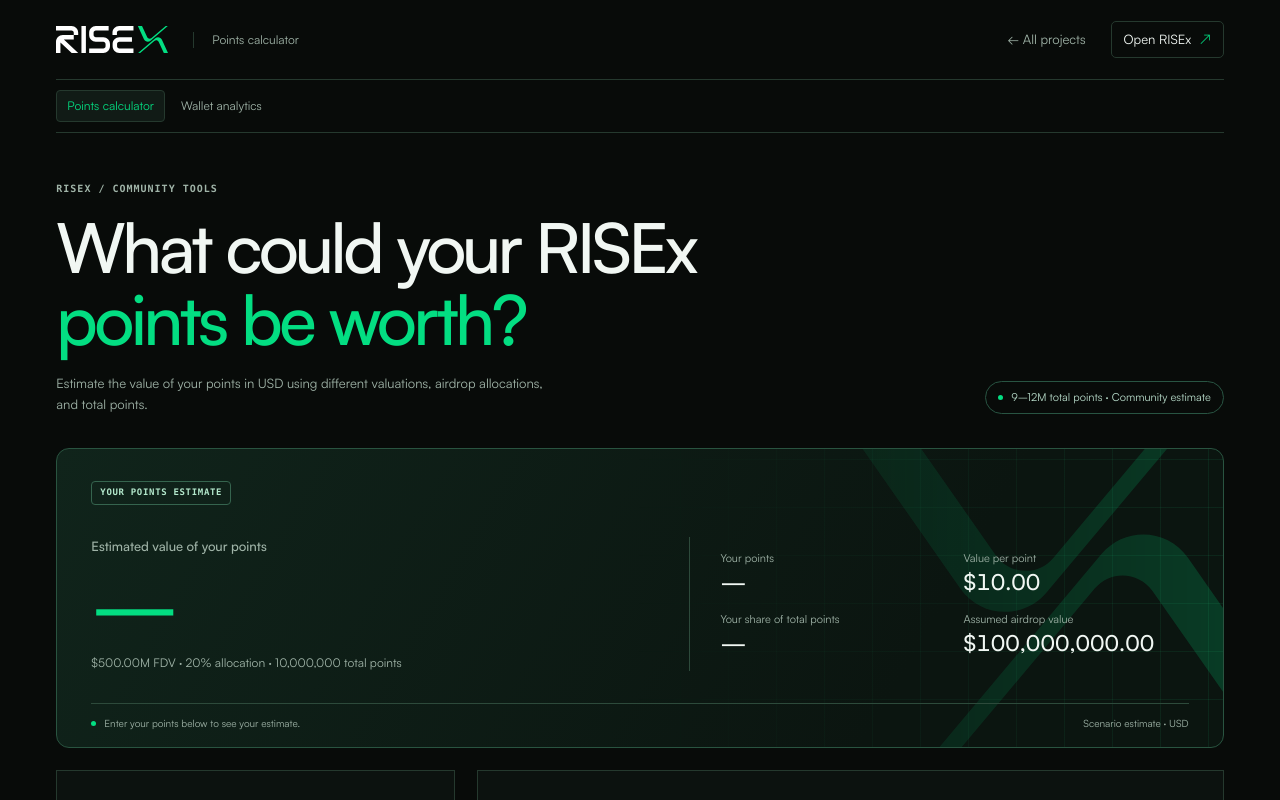
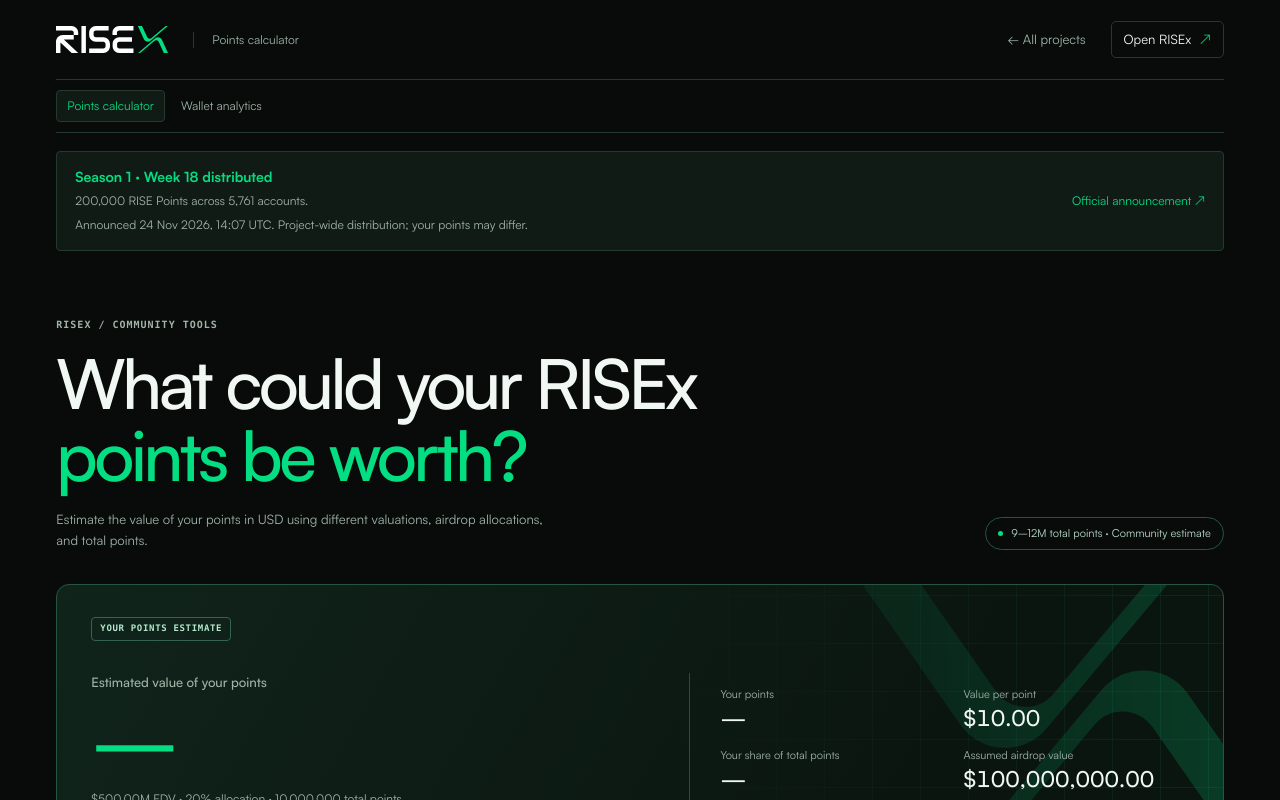
Before and after one commit to Nerevarine22/ArcusP, a Next.js app: page /risex in a window 1280 px wide. Shown: the top 800 px of the page. Built offline with nearby package versions, Linux system fonts and the light colour scheme; no server answers.

Commit message:
Show confirmed RISEx Week 18 points distribution

```diff
--- a/app/risex/risex.css
+++ b/app/risex/risex.css
@@ -117,6 +117,10 @@
 .rx-method > div:last-child > p:last-child { margin-bottom: 0; }
 .rx-method > div:last-child > .rx-formula { color: var(--rx-text); font-family: var(--rx-mono); overflow-wrap: anywhere; }
 .rx-footer { display: flex; align-items: center; justify-content: space-between; gap: 12px; padding: 1px 0 23px; color: var(--rx-muted); font: 500 10px/1.5 var(--rx-mono); }
+.rx-distribution { display: flex; align-items: center; justify-content: space-between; flex-wrap: wrap; gap: 12px 24px; margin: 18px 0; padding: 16px 18px; border: 1px solid var(--rx-border); border-radius: 4px; background: var(--rx-surface); font-size: 12px; }
+.rx-distribution strong { color: var(--rx-green); font-size: 14px; }
+.rx-distribution p { margin: 6px 0 0; color: var(--rx-muted); line-height: 1.5; }
+.rx-distribution a { color: var(--rx-green); text-underline-offset: 3px; }
 @media (max-width: 790px) {
   .rx-workspace { grid-template-columns: minmax(0,1fr); }
   .rx-intro { flex-wrap: wrap; }
--- a/components/risex-epoch-cards.tsx
+++ b/components/risex-epoch-cards.tsx
@@ -4,6 +4,7 @@ import styles from "@/components/epoch-activity-card.module.css";
 import { parsePoints } from "@/lib/estimator";
 import type { RisexEpoch } from "@/lib/risex-epochs";
 import type { RisexReport } from "@/lib/risex-wallet";
+import { latestRisexDistribution } from "@/lib/risex-distributions";
 
 const shortDate = new Intl.DateTimeFormat("en-GB", { day: "numeric", month: "short", timeZone: "UTC" });
 const statuses: Record<RisexEpoch["status"], string> = {
@@ -37,7 +38,8 @@ export default function RisexEpochCards({ epochs, selected, points, onSelect, on
     <div className={`rx-epoch-grid ${styles.grid}`} id="rx-epoch-cards" role="group" aria-label="Select a points epoch">
       {epochs.filter(epoch => expanded || recent.has(epoch.id)).map(epoch => {
         const activityDates = epoch.from === null ? "Before 20 Jul · ~12 weeks" : shortDate.formatRange(epoch.from, epoch.to - 1);
-        return <EpochActivityCard key={epoch.id} label={epoch.label} status={risexEpochStatus(epoch.status)}
+        return <EpochActivityCard key={epoch.id} label={epoch.label}
+          status={epoch.id === latestRisexDistribution.epochId ? "Distributed" : risexEpochStatus(epoch.status)}
           dates={activityDates} distribution={shortDate.format(epoch.distribution)} selected={selected === epoch.id}
           points={points[epoch.id] ?? ""} placeholder={epoch.status === "completed" ? "Enter points" : "Pending"}
           volume={epoch.activity?.summary?.volume} maxPoints={maxPoints} maxVolume={maxVolume}
--- a/components/risex-header.tsx
+++ b/components/risex-header.tsx
@@ -1,5 +1,8 @@
 import Link from "next/link";
 import { featureFlags } from "@/lib/features";
+import { latestRisexDistribution as distribution } from "@/lib/risex-distributions";
+
+const number = new Intl.NumberFormat("en-US");
 
 export default function RisexHeader({ tool }: { tool: "calculator" | "wallet" }) {
   return <>
@@ -17,5 +20,13 @@ export default function RisexHeader({ tool }: { tool: "calculator" | "wallet" })
       <Link href="/risex" aria-current={tool === "calculator" ? "page" : undefined}>Points calculator</Link>
       <Link href="/risex/wallet" aria-current={tool === "wallet" ? "page" : undefined}>Wallet analytics</Link>
     </nav>
+    <aside className="rx-distribution" aria-label="Latest points distribution">
+      <div>
+        <strong>Season {distribution.season} · Week {distribution.week} distributed</strong>
+        <p>{number.format(distribution.points)} RISE Points across {number.format(distribution.accounts)} accounts.</p>
+        <p>Announced <time dateTime={distribution.publishedAt}>24 Nov 2026, 14:07 UTC</time>. Project-wide distribution; your points may differ.</p>
+      </div>
+      <a href={distribution.source} target="_blank" rel="noopener noreferrer">Official announcement ↗</a>
+    </aside>
   </>;
 }
--- /dev/null
+++ b/lib/risex-distributions.ts
@@ -0,0 +1,10 @@
+// Official announcement of a completed project-wide distribution, not wallet balances.
+export const latestRisexDistribution = {
+  season: 1,
+  week: 18,
+  epochId: `epoch:${Date.parse("2026-11-16T00:00:00Z")}`,
+  points: 200_000,
+  accounts: 5_761,
+  publishedAt: "2026-11-24T14:07:00Z",
+  source: "https://x.com/risextrade/status/2125229820812623895",
+} as const;
```
Also changed, not shown: 1 other file (tests, documents, lock files or other folders).
